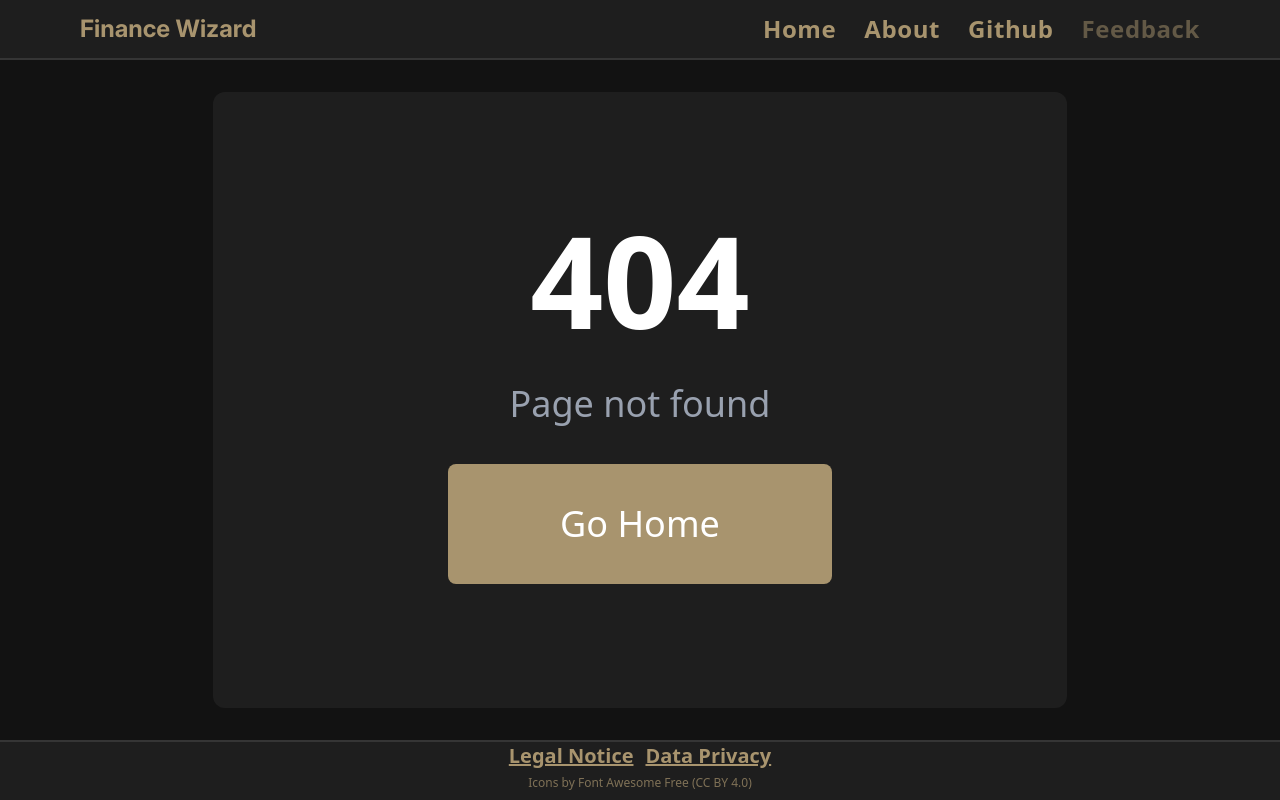
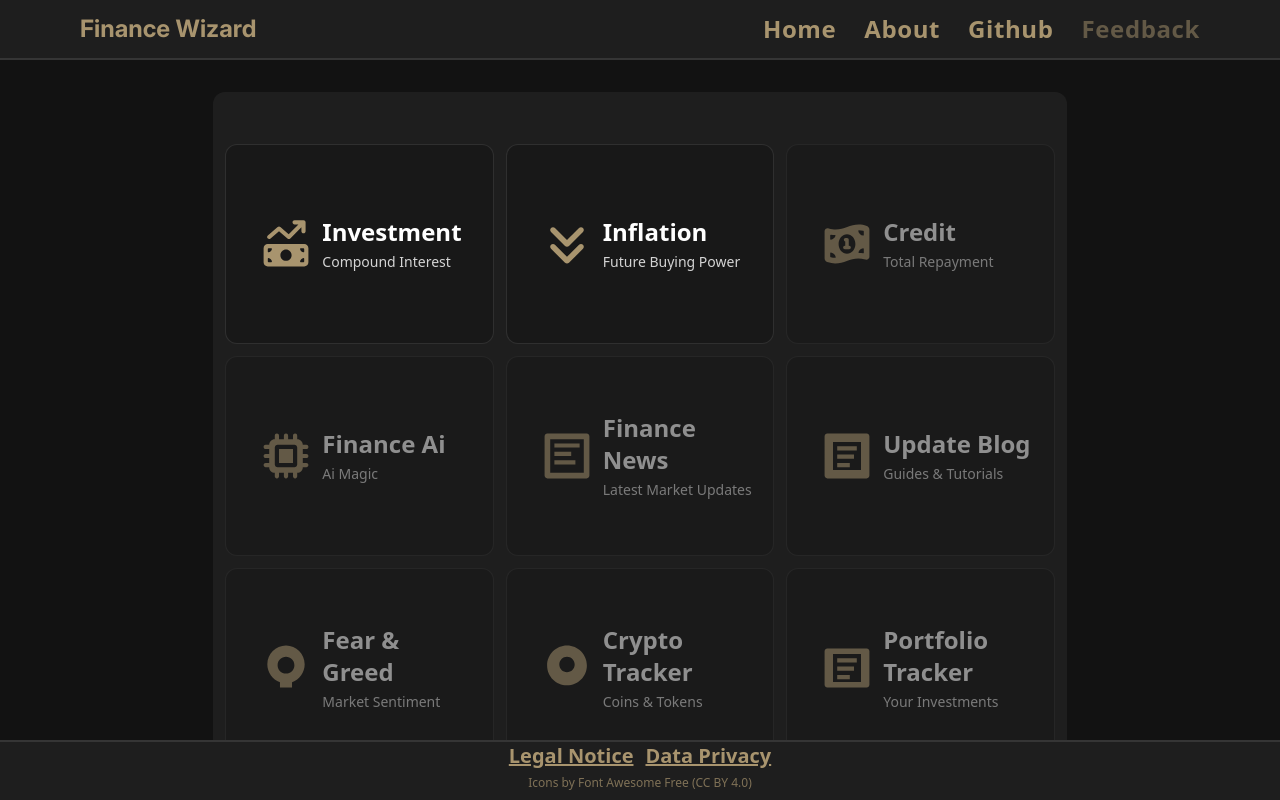
Before and after one commit to danielschumacher2002/finance_wizard, a React (Vite) app: page / in a window 1280 px wide. Before the commit this address had no page. Shown: the top 800 px of the page. Built offline with nearby package versions, Linux system fonts and the light colour scheme.

Commit message:
fixed home path

```diff
--- a/src/Layout/PageLayout.jsx
+++ b/src/Layout/PageLayout.jsx
@@ -24,7 +24,7 @@ export default function PageLayout({ children }) {
         <Burgermenu toggleMenu={toggleMenu}></Burgermenu>
         <MainTitle></MainTitle>
         <NavBar>
-          <NavItem text={`Home`} path={"/finance_wizard"}></NavItem>
+          <NavItem text={`Home`} path={"/"}></NavItem>
           <NavItem text={`About`} path={"/about"}></NavItem>
           <NavItem
             text={`Github`}
--- a/src/components/MainTitle.jsx
+++ b/src/components/MainTitle.jsx
@@ -3,7 +3,7 @@ import { Link } from "react-router";
 export default function MainTitle() {
   return (
     <Link
-      to={"/finance_wizard"}
+      to={"/"}
       className="text-special text-lg font-[Inter] font-bold absolute left-1/2 -translate-x-1/2 md:left-0 md:translate-x-0 md:static md:text-2xl"
     >
       Finance Wizard
--- a/src/components/SideMenu.jsx
+++ b/src/components/SideMenu.jsx
@@ -6,7 +6,7 @@ import SideNavItems from "./SideNavItems";
 
 export default function SideMenu({ menuOpen, toggleMenu }) {
   const menuItems = [
-    { to: "/finance_wizard", label: "Home" },
+    { to: "/", label: "Home" },
     { to: "/about", label: "About" },
     {
       to: "https://github.com/danielschumacher2002/finance_calculator",
--- a/src/main.jsx
+++ b/src/main.jsx
@@ -14,7 +14,7 @@ import InflationPage from "./pages/InflationPage";
 
 const router = createBrowserRouter([
   {
-    path: "/finance_wizard",
+    path: "/",
     element: <HomePage></HomePage>,
   },
   {
--- a/vite.config.js
+++ b/vite.config.js
@@ -5,5 +5,5 @@ import tailwindcss from "@tailwindcss/vite";
 // https://vite.dev/config/
 export default defineConfig({
   plugins: [react(), tailwindcss()],
-  base: "/finance_wizard",
+  base: "/",
 });
```
